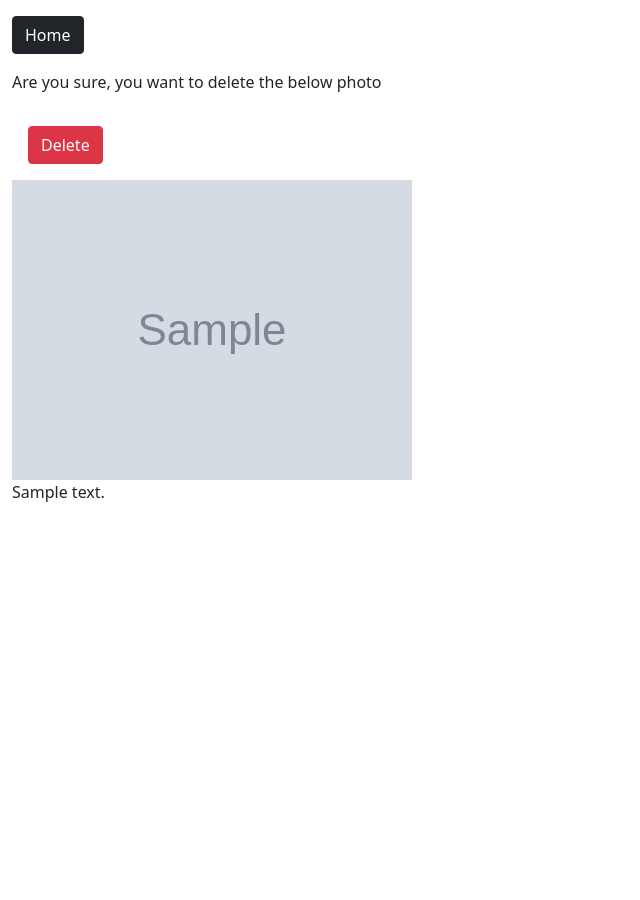
After one commit to vinaykakanuru/photogallery, a Django app: page /delete/1 in a window 1280 px wide. The commit adds this page. Shown: the whole page, without its empty margins (0-640 px from the left). Run offline with Django 3.2, Linux system fonts and the light colour scheme; tables that the repository leaves empty hold one stand-in row (values such as "Sample post"); grey boxes marked "Sample" are stand-in pictures.

Commit message:
added delete api

```diff
--- /dev/null
+++ b/photosapp/templates/photosapp/delete.html
@@ -0,0 +1,44 @@
+<!DOCTYPE html>
+<html lang="en">
+<head>
+    <meta charset="UTF-8">
+    <meta http-equiv="X-UA-Compatible" content="IE=edge">
+    <meta name="viewport" content="width=device-width, initial-scale=1.0">
+    <!-- Bootstrap CSS -->
+    <link href="https://cdn.jsdelivr.net/npm/bootstrap@5.0.0-beta2/dist/css/bootstrap.min.css" rel="stylesheet"
+        integrity="sha384-BmbxuPwQa2lc/FVzBcNJ7UAyJxM6wuqIj61tLrc4wSX0szH/Ev+nYRRuWlolflfl" crossorigin="anonymous">
+    <title>Delete Photo</title>
+</head>
+<body>
+    <div>
+        {% comment %} <form method="POST">
+            {% csrf_token %}
+            <p>Are your sure you want to delete this photo? "{{photo.description}}"</p>
+            <input class="button" type="submit" value="Delete" />
+        </form> {% endcomment %}
+        <div class="container-fluid">
+            <div class="row justify-content-center">
+                <div class="col">
+                    <a class="btn btn-dark my-3" href="{% url 'home' %}">Home</a>
+                    <form method="POST">
+                        {% csrf_token %}
+                        <p>Are you sure, you want to delete the below photo</p>
+                        <button type='submit' class="btn btn-danger m-3">Delete</button>
+                        <div style="height: 90vh;">
+                            <img style="max-height: 50%; max-width: 50%;" src="{{photo.image_url}}"
+                                alt="Unable to render the image">
+                            <p>{{photo.description}}</p>
+                        </div>
+                    </form>
+                </div>
+            </div>
+        </div>
+    </div>
+    <!-- Optional JavaScript; choose one of the two! -->
+
+    <!-- Option 1: Bootstrap Bundle with Popper -->
+    <script src="https://cdn.jsdelivr.net/npm/bootstrap@5.0.0-beta2/dist/js/bootstrap.bundle.min.js"
+        integrity="sha384-b5kHyXgcpbZJO/tY9Ul7kGkf1S0CWuKcCD38l8YkeH8z8QjE0GmW1gYU5S9FOnJ0"
+        crossorigin="anonymous"></script>
+</body>
+</html>
--- a/photosapp/templates/photosapp/home.html
+++ b/photosapp/templates/photosapp/home.html
@@ -48,6 +48,8 @@
                             </div>
                             <a class="btn btn-outline-dark btn-small m-1"
                                 href="{% url 'view_photo' photo.id %}">View</a>
+                            <a class="btn btn-outline-dark btn-danger btn-small m-1"
+                                href="{% url 'delete_photo' photo.id %}">Delete</a>
                         </div>
                     </div>
                     {% empty %}
--- a/photosapp/templates/photosapp/photo.html
+++ b/photosapp/templates/photosapp/photo.html
@@ -16,6 +16,8 @@
         <div class="row justify-content-center">
             <div class="col">
                 <a class="btn btn-dark my-3" href="{% url 'home' %}">Home</a>
+                <a class="btn btn-outline-dark btn-danger btn-small m-1"
+                                href="{% url 'delete_photo' photo.id %}">Delete</a>
                 <div style="height: 90vh;">
                     <img style="max-height: 50%; max-width: 50%;" src="{{photo.image_url}}"
                         alt="Unable to render the image">
--- a/photosapp/urls.py
+++ b/photosapp/urls.py
@@ -1,8 +1,9 @@
 from django.urls import path
-from photosapp.views import home, add_photo, view_photo
+from photosapp.views import home, add_photo, view_photo, delete_photo
 
 urlpatterns = [
     path('', home, name='home'),
     path('photo/<str:pk>', view_photo, name='view_photo'),
     path('add/', add_photo, name='add_photo'),
+    path('delete/<int:pk>', delete_photo, name="delete_photo"),
 ]
--- a/photosapp/views.py
+++ b/photosapp/views.py
@@ -23,6 +23,7 @@ def view_photo(request, pk):
 
 def add_photo(request):
     categories = Category.objects.all()
+
     if request.method == 'POST':
         data = request.POST
         # image = request.FILES.get('image') # for single image upload from template
@@ -45,3 +46,13 @@ def add_photo(request):
         return redirect('home')
 
     return render(request, 'photosapp/add.html', {'categories': categories})
+
+
+def delete_photo(request, pk):
+    photo_obj = Photo.objects.get(id=pk)
+
+    if request.method == 'POST':
+        photo_obj.delete()
+        return redirect('home')
+
+    return render(request, 'photosapp/delete.html', context={'photo': photo_obj})
```
